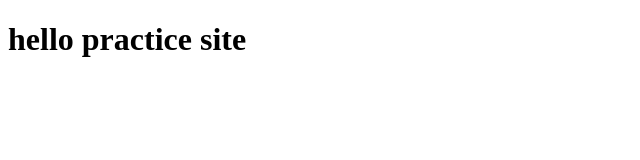
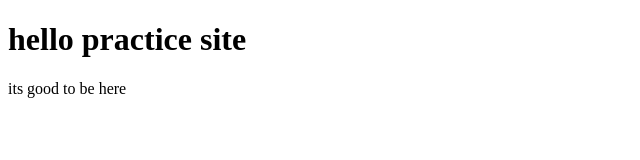
Before and after one commit to danjumaojochide/danjumaojochide.github.io, a plain HTML site: page index.html in a window 1280 px wide. Shown: the whole page, without its empty margins (0-640 px from the left). Drawn offline with Linux system fonts and the light colour scheme.

Commit message:
small styling extra

```diff
--- a/index.html
+++ b/index.html
@@ -5,5 +5,6 @@
 </head>
 <body>
 <h1>hello practice site</h1>
+<div color:"red">its good to be here</div>
 </body>
 </html>
```
